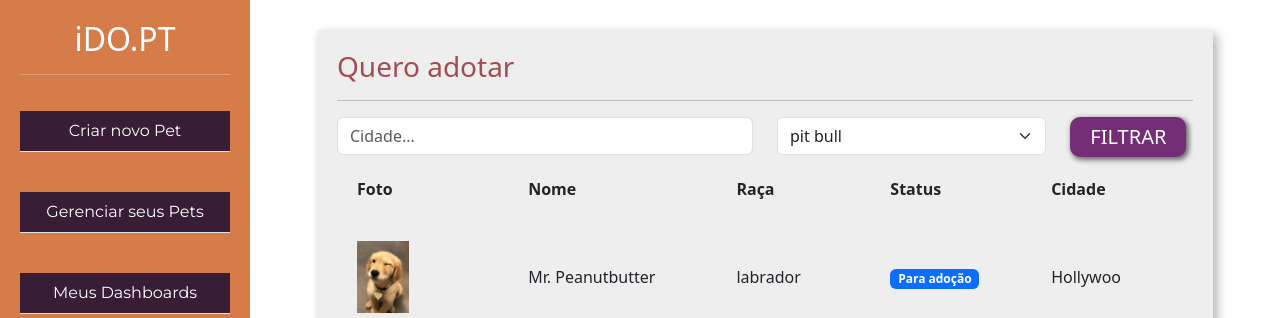
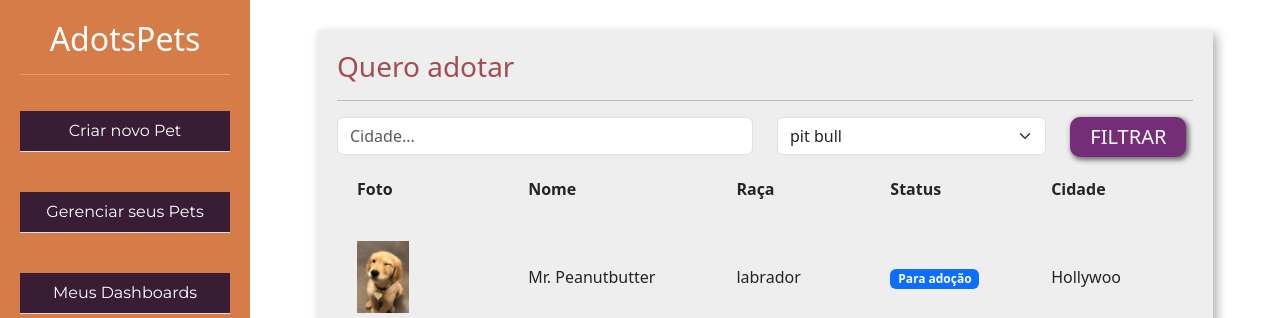
Before and after one commit to Icar0S/plataforma-AdotsPets, a Django app: page /adotar/ in a window 1280 px wide. Shown: the top 318 px of the page. Run offline with Django 4.2, Linux system fonts and the light colour scheme; data comes from the database, SQL or seed files in the repository.

Commit message:
feat: fixes listpets

```diff
--- a/adotar/templates/listar_pets.html
+++ b/adotar/templates/listar_pets.html
@@ -21,7 +21,7 @@
   <div class="container-fluid">
     <div class="row">
       <div class="col-md-2 bg-side sidebar" style="height: 140vh; width:250px">
-        <h2>iDO.PT</h2>
+        <h2>AdotsPets</h2>
         <hr>
         <ul class="list-group list-group-flush" >
           <li class="list-group-item"
```
